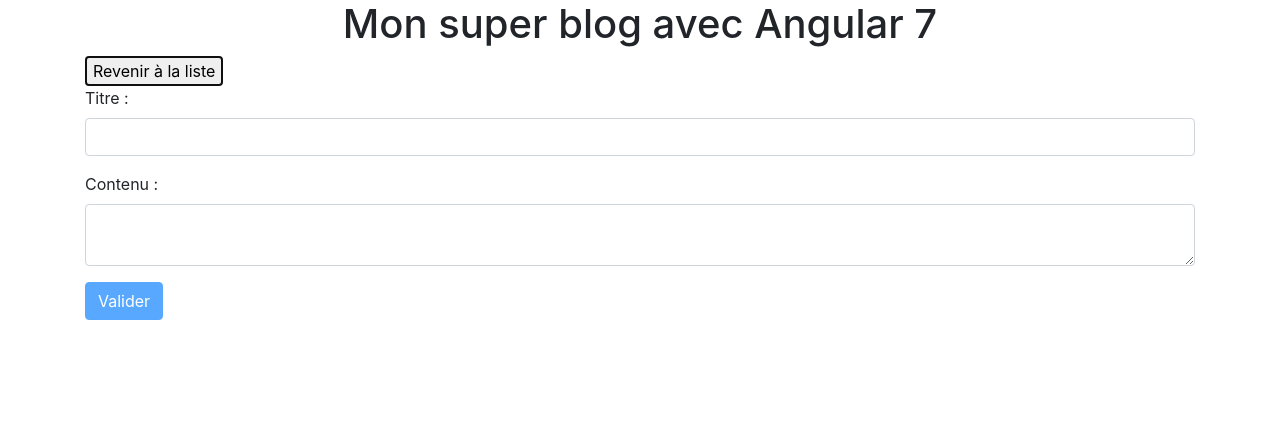
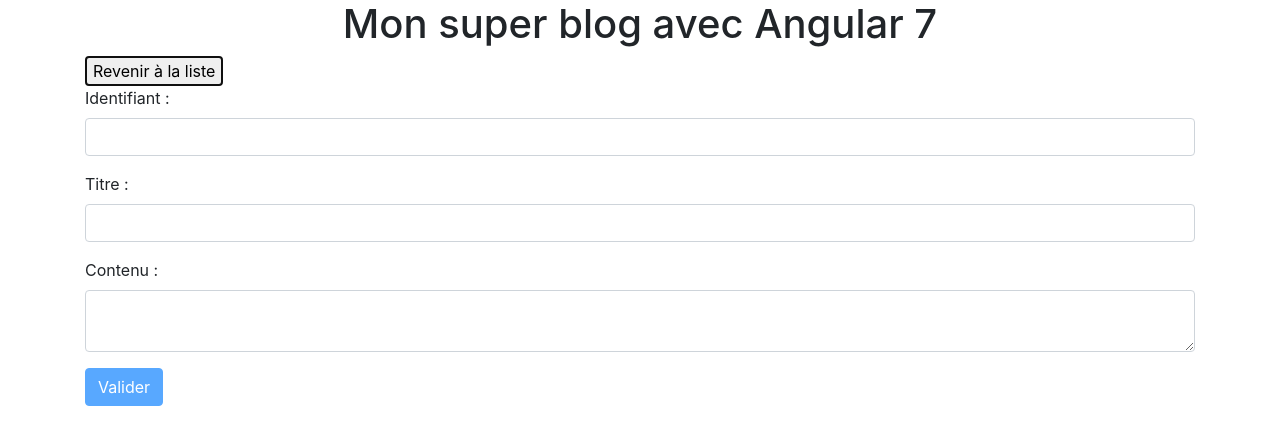
Before and after one commit to Dashism/formation-blog-simple, an Angular app: page / in a window 1280 px wide. Both pictures are taken after a click on the button "Créer un article". Shown: the top 444 px of the page. Built offline with nearby package versions, Linux system fonts and the light colour scheme.

Commit message:
Ajout du champ pour l'identifiant de l'article dans le formulaire, évite d'avoir à gérer un compteur pour les générer.

```diff
--- a/src/app/app.component.html
+++ b/src/app/app.component.html
@@ -12,6 +12,11 @@
 <ng-template #elseFormTpl>
   <form (ngSubmit)="validateForm(articleForm)" #articleForm="ngForm">
     <div class="form-group">
+      <label for="id">Identifiant :</label>
+      <input [(ngModel)]="modelArticle.id" required
+        id="id" name="id" class="form-control">
+    </div>
+    <div class="form-group">
       <label for="title">Titre :</label>
       <input [(ngModel)]="modelArticle.title" required
         id="title" name="title" class="form-control">
--- a/src/app/app.component.ts
+++ b/src/app/app.component.ts
@@ -56,7 +56,8 @@
     // dans le formulaire.
     this.articles.push(
       new Article(this.modelArticle.title,
-        this.modelArticle.content));
+        this.modelArticle.content,
+        this.modelArticle.id));
     myForm.resetForm(new Article('', ''));
   }
 }
```
